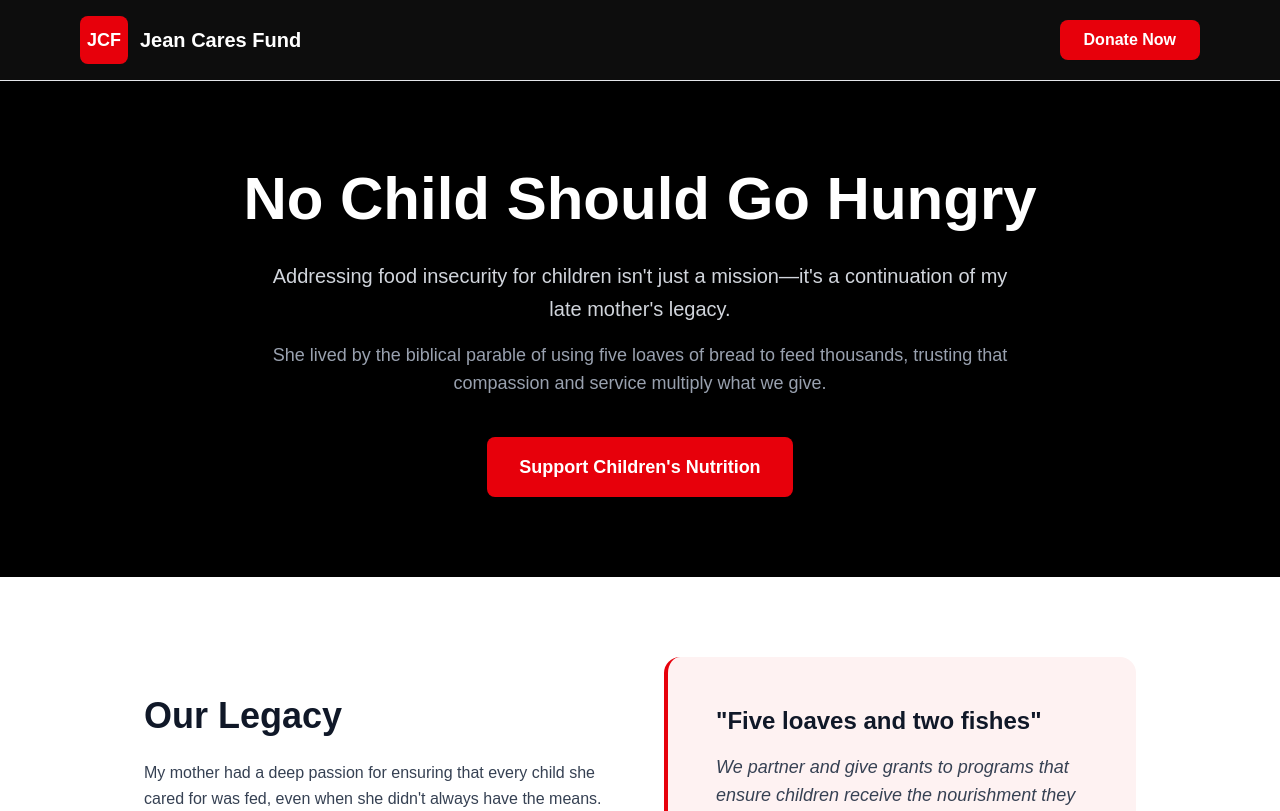
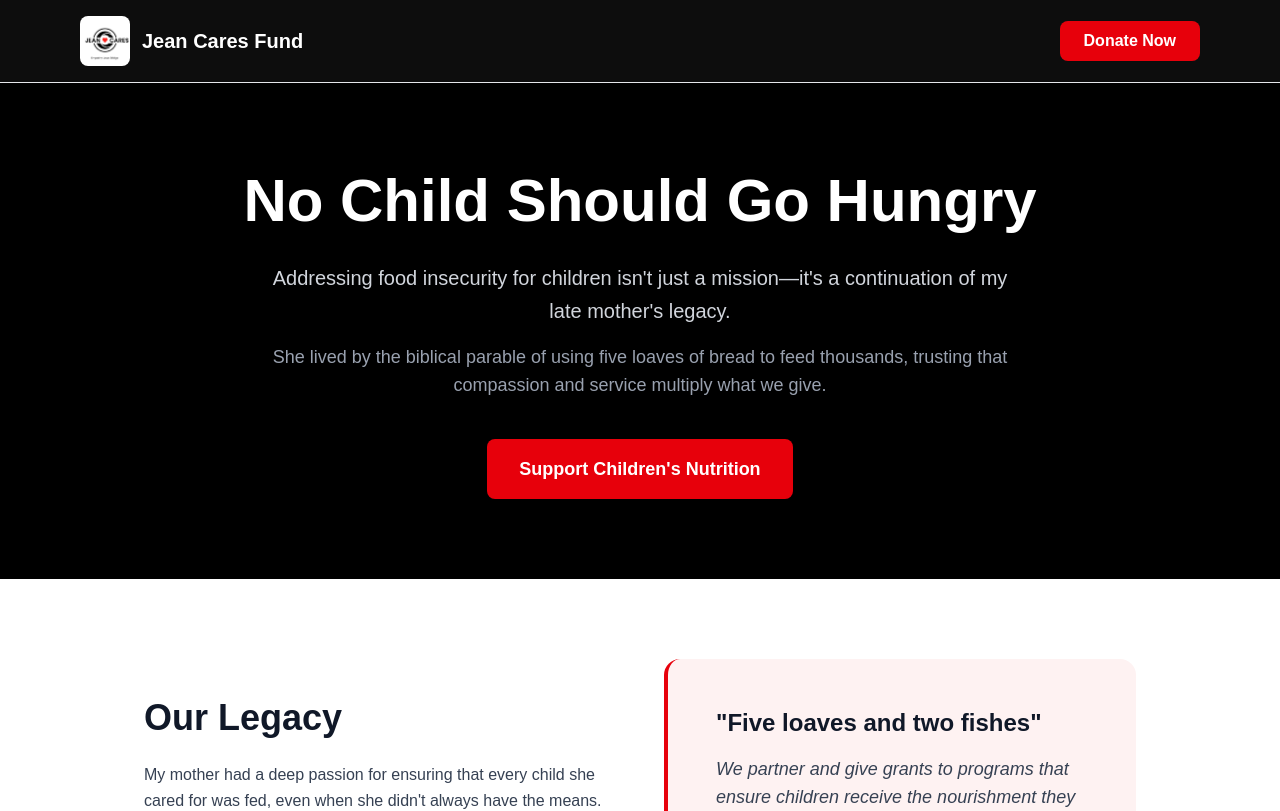
Before and after one commit to gdsakelaris/jeancf-website, a Next.js app: page / in a window 1280 px wide. Shown: the top 811 px of the page. Built offline with nearby package versions, Linux system fonts and the light colour scheme.

Commit message:
Readded logo

```diff
--- a/app/donate/page.tsx
+++ b/app/donate/page.tsx
@@ -64,9 +64,13 @@ export default function DonatePage() {
       <nav className="border-b border-gray-200 bg-black/95 backdrop-blur-sm sticky top-0 z-50">
         <div className="max-w-6xl mx-auto px-4 py-4 flex items-center justify-between">
           <Link href="/" className="flex items-center gap-3 hover:opacity-80 transition-opacity">
-            <div className="w-12 h-12 bg-red-600 rounded-lg flex items-center justify-center">
-              <span className="text-white font-bold text-lg">JCF</span>
-            </div>
+            <Image
+              src="/logo_square.png"
+              alt="Jean Cares Fund Logo"
+              width={50}
+              height={50}
+              className="rounded-lg"
+            />
             <span className="text-xl font-bold text-white">Jean Cares Fund</span>
           </Link>
         </div>
--- a/app/page.tsx
+++ b/app/page.tsx
@@ -1,3 +1,4 @@
+import Image from "next/image";
 import Link from "next/link";
 
 export default function Home() {
@@ -6,9 +7,13 @@ export default function Home() {
       <nav className="border-b border-gray-200 bg-black/95 backdrop-blur-sm sticky top-0 z-50">
         <div className="max-w-6xl mx-auto px-4 py-4 flex items-center justify-between">
           <div className="flex items-center gap-3">
-            <div className="w-12 h-12 bg-red-600 rounded-lg flex items-center justify-center">
-              <span className="text-white font-bold text-lg">JCF</span>
-            </div>
+            <Image
+              src="/logo_square.png"
+              alt="Jean Cares Fund Logo"
+              width={50}
+              height={50}
+              className="rounded-lg"
+            />
             <span className="text-xl font-bold text-white">Jean Cares Fund</span>
           </div>
           <Link
--- a/app/success/page.tsx
+++ b/app/success/page.tsx
@@ -47,9 +47,13 @@ function SuccessContent() {
       <nav className="border-b border-gray-200 bg-black/95 backdrop-blur-sm sticky top-0 z-50">
         <div className="max-w-6xl mx-auto px-4 py-4 flex items-center justify-between">
           <Link href="/" className="flex items-center gap-3 hover:opacity-80 transition-opacity">
-            <div className="w-12 h-12 bg-red-600 rounded-lg flex items-center justify-center">
-              <span className="text-white font-bold text-lg">JCF</span>
-            </div>
+            <Image
+              src="/logo_square.png"
+              alt="Jean Cares Fund Logo"
+              width={50}
+              height={50}
+              className="rounded-lg"
+            />
             <span className="text-xl font-bold text-white">Jean Cares Fund</span>
           </Link>
         </div>
```
Also changed, not shown: public/logo_square.png (added).
